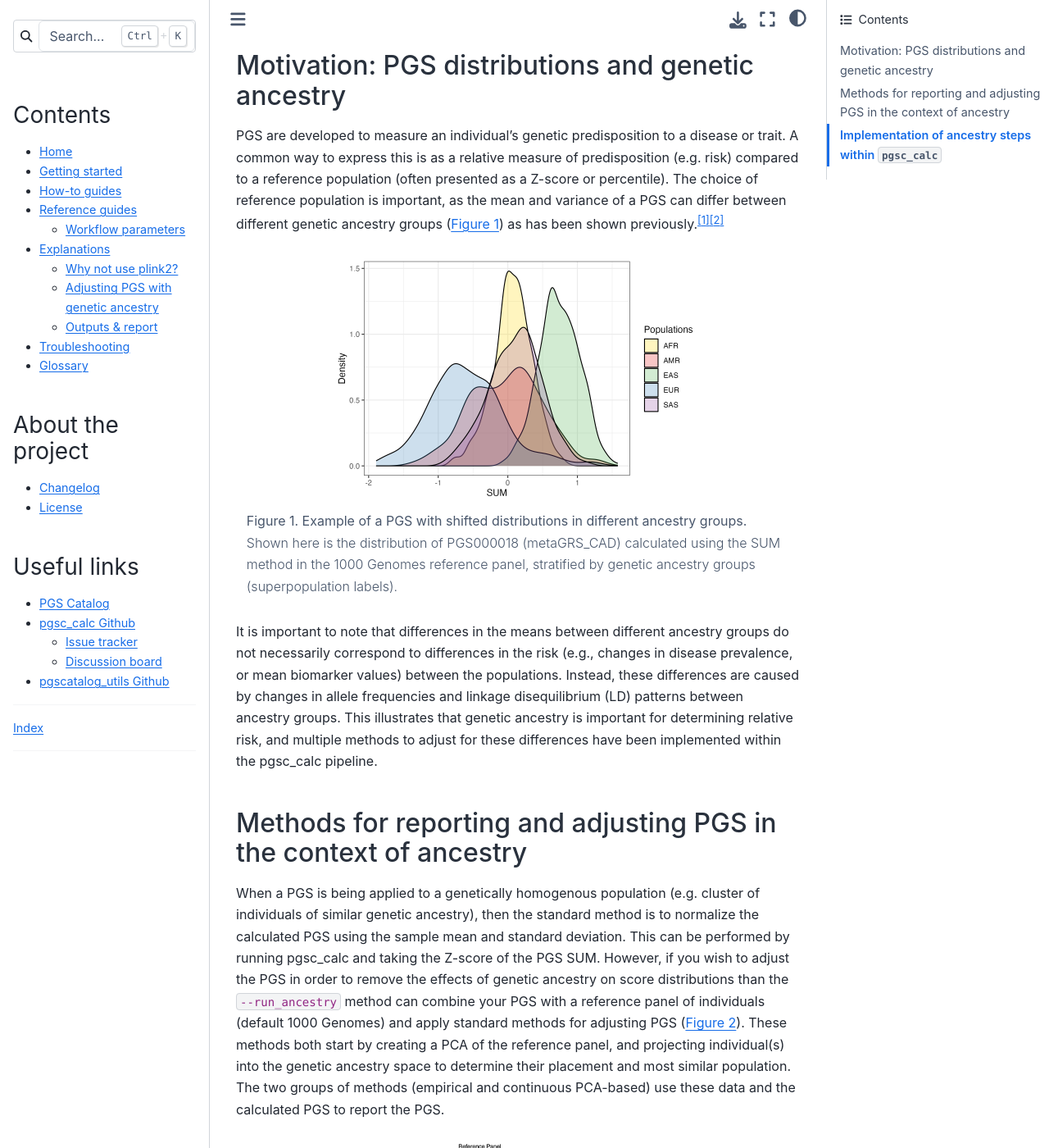
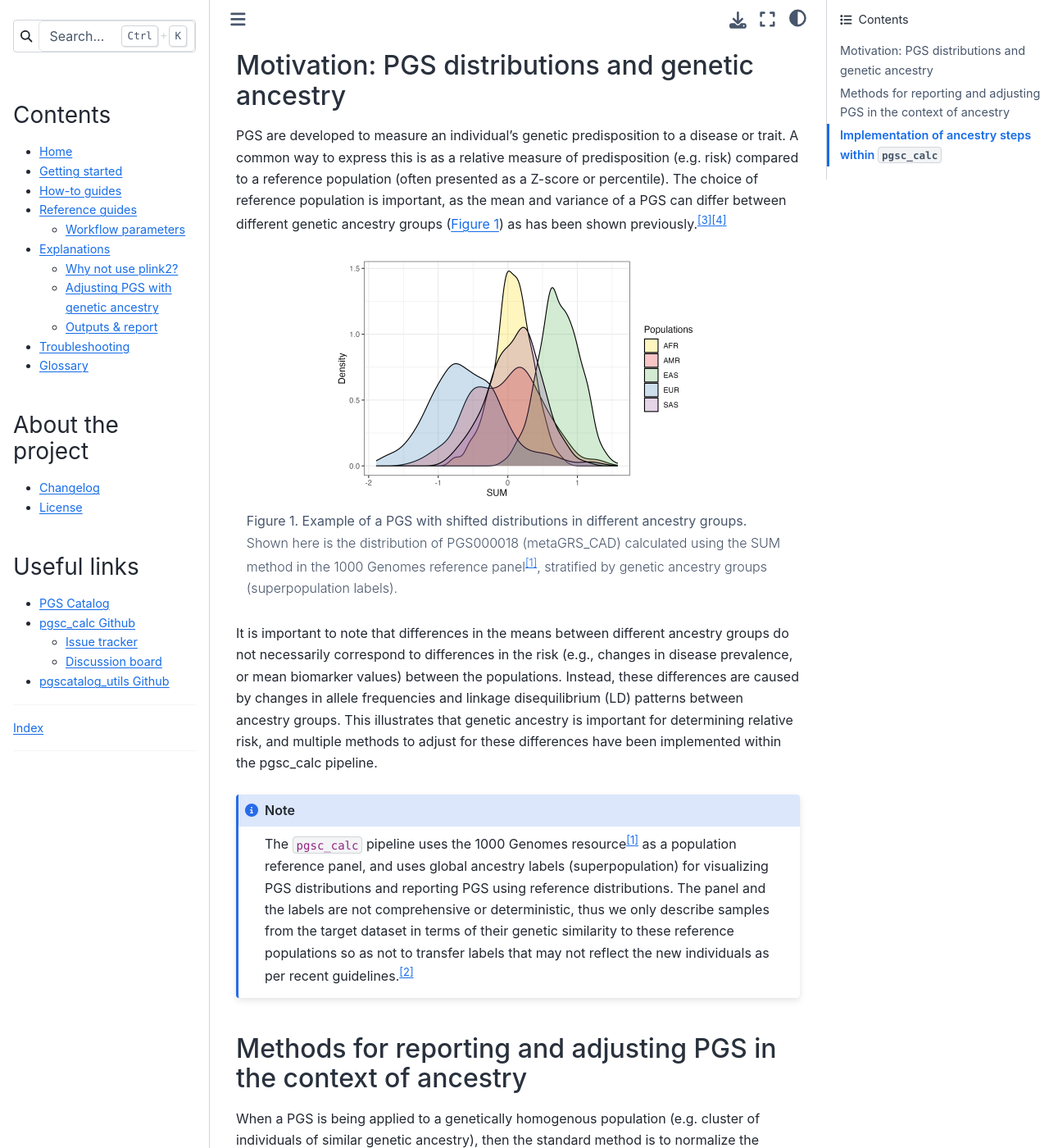
Before and after one commit to PGScatalog/pgsc_calc, a Sphinx documentation site: the page built from docs/explanation/geneticancestry.rst, in a window 1280 px wide and 1400 px high, scrolled down 295 px. Shown: the whole window at 82% size. Built offline with Sphinx 7.4.7 and the Sphinx Book theme 1.1.4, drawn with Linux system fonts in a browser that asks for light colours; some of the changed text lies outside the part shown.

Commit message:
Additional context for population reference panel and labels

```diff
--- a/docs/explanation/geneticancestry.rst
+++ b/docs/explanation/geneticancestry.rst
@@ -23,13 +23,20 @@ different genetic ancestry groups (`Figure 1`_) as has been shown previously.\ [
 
     **Figure 1. Example of a PGS with shifted distributions in different ancestry groups.** Shown
     here is the distribution of PGS000018 (metaGRS_CAD) calculated using the SUM method
-    in the 1000 Genomes reference panel, stratified by genetic ancestry groups (superpopulation labels).
+    in the 1000 Genomes reference panel\ [#1000G]_, stratified by genetic ancestry groups (superpopulation labels).
 
 It is important to note that differences in the means between different ancestry groups do not necessarily correspond
 to differences in the risk (e.g., changes in disease prevalence, or mean biomarker values) between the populations.
 Instead, these differences are caused by changes in allele frequencies and linkage disequilibrium (LD) patterns between
 ancestry groups. This illustrates that genetic ancestry is important for determining relative risk, and multiple
 methods to adjust for these differences have been implemented within the pgsc_calc pipeline.
+
+.. note:: The ``pgsc_calc`` pipeline uses the 1000 Genomes resource\ [#1000G]_ as a population reference panel,
+    and uses global ancestry labels (superpopulation) for visualizing PGS distributions and reporting PGS
+    using reference distributions. The panel and the labels are not comprehensive or deterministic, thus we only
+    describe samples from the target dataset in terms of their genetic similarity to these reference populations
+    so as not to transfer labels that may not reflect the new individuals as per recent guidelines.\ [#NASEM]_
+
 
 Methods for reporting and adjusting PGS in the context of ancestry
 ------------------------------------------------------------------
@@ -89,11 +96,11 @@ where the variance of the PGS distribution is more equal across ancestry groups
 
 .. _Figure 3:
 .. figure:: screenshots/p_MergedDist.png
-    :width: 650
+    :width: 800
     :alt: Figure detailing the distributions from the PGS SUM, and PCA-based adjustment (Z_norm1 and Z_norm2).
 
     **Figure 3. Visualization of PGS distributions before and after PCA-based adjustment.** The distribution for the
-    PGS SUM (**A**) is shown for PGS000018 (metaGRS_CAD) in the 1000 Genomes reference panel, stratified by genetic
+    PGS ``SUM`` (**A**) is shown for PGS000018 (metaGRS_CAD) in the 1000 Genomes reference panel, stratified by genetic
     ancestry groups (superpopulation labels). PCA-based adjustment for differences in the mean (**B**, ``Z_norm1``)
     and variances (**C**, ``Z_norm2``) make the distributions more similar across population labels.
 
@@ -172,6 +179,8 @@ how-to guide), and has the following steps:
 
 
 .. rubric:: Citations
+.. [#1000G] The 1000 Genomes Project Consortium. (2015) A global reference for human genetic variation. Nature 526:68-74. https://doi.org/10.1038/nature15393.
+.. [#NASEM] National Academies of Sciences, Engineering, and Medicine. (2023) Using Population Descriptors in Genetics and Genomics Research: A New Framework for an Evolving Field. Washington, DC: The National Academies Press. https://doi.org/10.17226/26902
 .. [#Reisberg2017] Reisberg S., et al. (2017) Comparing distributions of polygenic risk scores of type 2 diabetes and coronary heart disease within different populations. PLoS ONE 12(7):e0179238. https://doi.org/10.1371/journal.pone.0179238
 .. [#Martin2017] Martin, A.R., et al. (2017) Human Demographic History Impacts Genetic Risk Prediction across Diverse Populations. The American Journal of Human Genetics 100(4):635-649. https://doi.org/10.1016/j.ajhg.2017.03.004
 .. [#ImputeMe] Folkersen, L., et al. (2020) Impute.me: An Open-Source, Non-profit Tool for Using Data From Direct-to-Consumer Genetic Testing to Calculate and Interpret Polygenic Risk Scores. Frontiers in Genetics 11:578. https://doi.org/10.3389/fgene.2020.00578
```
Also changed, not shown: other parts of docs/explanation/geneticancestry.rst (+1 -1 lines).
